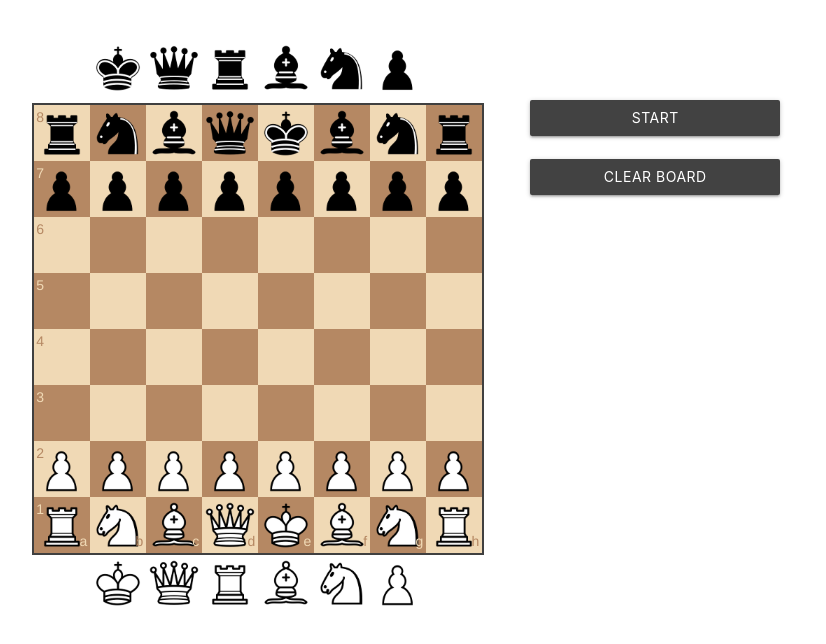
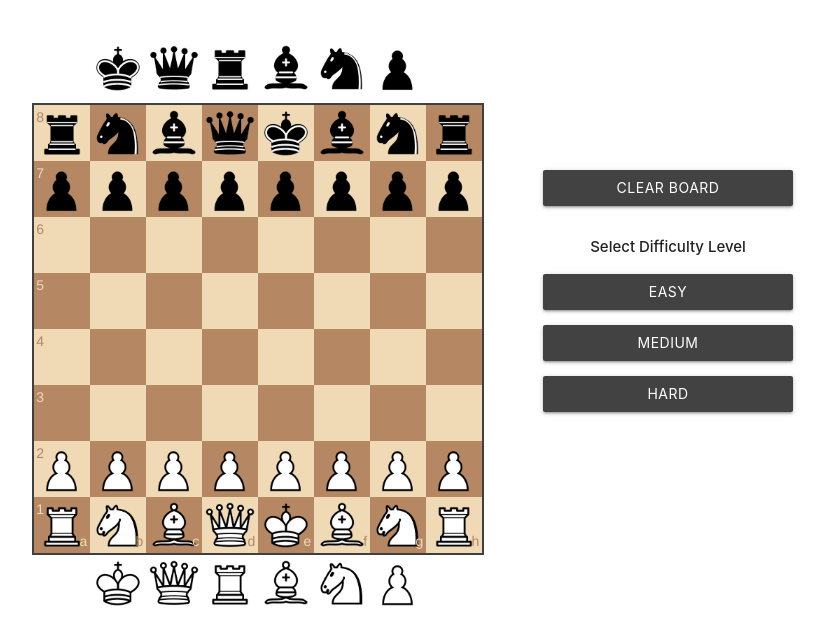
Before and after one commit to mallikarjun92/myChessBoardGame, a website: page index.html in a window 1280 px wide. Both pictures are taken after a click on the button "START". Shown: the whole page, without its empty margins (271-1097 px from the left). Drawn offline with nearby package versions, Linux system fonts and the light colour scheme.

Commit message:
difficulty-levels

```diff
--- a/css/main.css
+++ b/css/main.css
@@ -3,7 +3,13 @@
 }
 
 .menuSection {
-    margin: 100px auto auto 150px;
+    margin: 170px auto auto 150px;
+    text-align: center;
+}
+
+#diffLevel {
+    display: none;
+    text-align: center;
 }
 
 
--- a/index.html
+++ b/index.html
@@ -23,10 +23,19 @@
         <div class="gameStatus">
 
           <div id="btnPanel" class="menuSection">
-            <button id="startBtn" class="btn waves-effect waves-light menu-btn grey darken-3" style="padding: 0px 13px 0px 13px; width: 250px;">Start</button><br><br>
-            <button id="clearBtn" class="btn waves-effect waves-light menu-btn grey darken-3" style="padding: 0px 13px 0px 13px; width: 250px;">Clear Board</button><br>
-            <!--- <button id="destroyBtn">Destroy Board</button> -->
-            <!-- <button id="toggleBtn" class="btn esay">Toggle Orientation</button> -->
+            <button id="startBtn" class="btn waves-effect waves-light menu-btn grey darken-3"
+              style="padding: 0px 13px 0px 13px; width: 250px; margin-bottom: 15px;">Start</button>
+            <button id="clearBtn" class="btn waves-effect waves-light menu-btn grey darken-3"
+              style="padding: 0px 13px 0px 13px; width: 250px; margin-bottom: 15px;">Clear Board</button>
+            <div id="diffLevel">
+              <p><strong>Select Difficulty Level</strong></p>
+              <button id="easy" class="btn waves-effect waves-light menu-btn grey darken-3"
+                style="padding: 0px 13px 0px 13px; width: 250px; margin-bottom: 15px;">EASY</button>
+              <button id="medium" class="btn waves-effect waves-light menu-btn grey darken-3"
+                style="padding: 0px 13px 0px 13px; width: 250px; margin-bottom: 15px;">MEDIUM</button>
+              <button id="hard" class="btn waves-effect waves-light menu-btn grey darken-3"
+                style="padding: 0px 13px 0px 13px; width: 250px; margin-bottom: 15px;">HARD</button>
+            </div>
           </div>
           <br>
           <!--<label>Status:</label>
--- a/js/main.js
+++ b/js/main.js
@@ -1,9 +1,9 @@
 $(document).ready(function () {
     board = null
     game = new Chess()
+    algo = undefined;
     var whiteSquareGrey = '#a9a9a9'
     var blackSquareGrey = '#696969'
-
 
     //game visualization & handling
     //highlight legal moves only
@@ -103,7 +103,7 @@ $(document).ready(function () {
 
     // Handles what to do after human makes move.
     // Computer automatically makes next move
-var onDrop = function(source, target) {
+    var onDrop = function (source, target) {
 
         removeGreySquares();
         // see if the move is legal
@@ -121,9 +121,9 @@ var onDrop = function(source, target) {
 
 
         // make move for black
-    window.setTimeout(function() {
+        window.setTimeout(function () {
             //alert('window.setTimout Success');
-      makeMove(1, 3);
+            makeMove(algo, 3);
         }, 250);
     };
 
@@ -142,11 +142,11 @@ var onDrop = function(source, target) {
         console.log(game.board());
         //mat=game.board();
         //console.log(mat);
-        $('#status').html('Old position: ' + Chessboard.objToFen(oldPos)+'<br>'+"WHITE' TURN" );
-        $('#fen').html(Chessboard.objToFen(newPos));
+        //$('#status').html('Old position: ' + Chessboard.objToFen(oldPos)+'<br>'+"WHITE' TURN" );
+        //$('#fen').html(Chessboard.objToFen(newPos));
         if (game.game_over()) {
             //alert('end')
-            $('#status').html('Old position: ' + Chessboard.objToFen(oldPos) + '<br>GAME OVER');
+            //$('#status').html('Old position: ' + Chessboard.objToFen(oldPos) + '<br>GAME OVER');
             console.log('Game Over');
         }
 
@@ -169,9 +169,10 @@ var onDrop = function(source, target) {
 
     }
     board = Chessboard('myBoard', config),
-
         //strat btn function
         $('#startBtn').click(function () {
+            $('#diffLevel').show();
+            $('#startBtn').hide();
             board.start(),
                 board.position(game.reset()),
                 config.onMouseoutSquare = onMouseoutSquare,
@@ -179,9 +180,9 @@ var onDrop = function(source, target) {
         });
 
     $('#clearBtn').click(function () {
-
         board.clear(),
-
+        $('#startBtn').show();
+        $('#diffLevel').hide();
         board.position(game.reset()),
             config.onMouseoutSquare = '',
             config.onMouseoverSquare = ''
@@ -189,6 +190,25 @@ var onDrop = function(source, target) {
         $('#status').html('<br>GAME RESET');
 
     });
-    $('#toggleBtn').on('click', board.flip)
+    //$('#toggleBtn').on('click', board.flip);
+
+
+    //selecting difficulty level
+
+    $('#easy').click(function () {
+        algo = 1;
+        $('#diffLevel').hide();
+    });
+
+    $('#medium').click(function () {
+        algo = 2;
+        $('#diffLevel').hide();
+    });
+
+    $('#hard').click(function () {
+        algo = 3;
+        $('#diffLevel').hide();
+    });
+
 
 }); //do not erase end of document ready func
```
Lines whose indentation alone changed are shown as unchanged.
